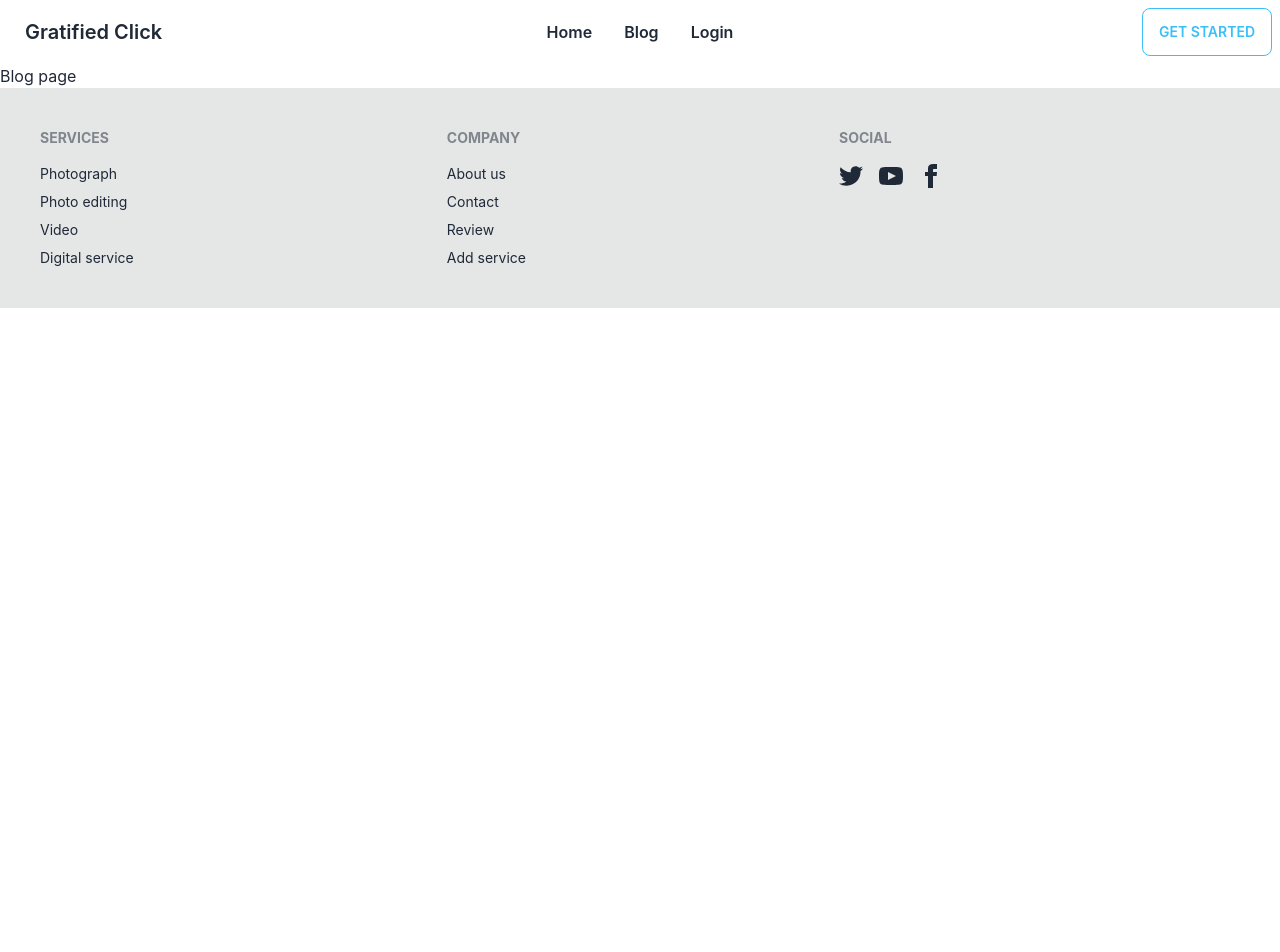
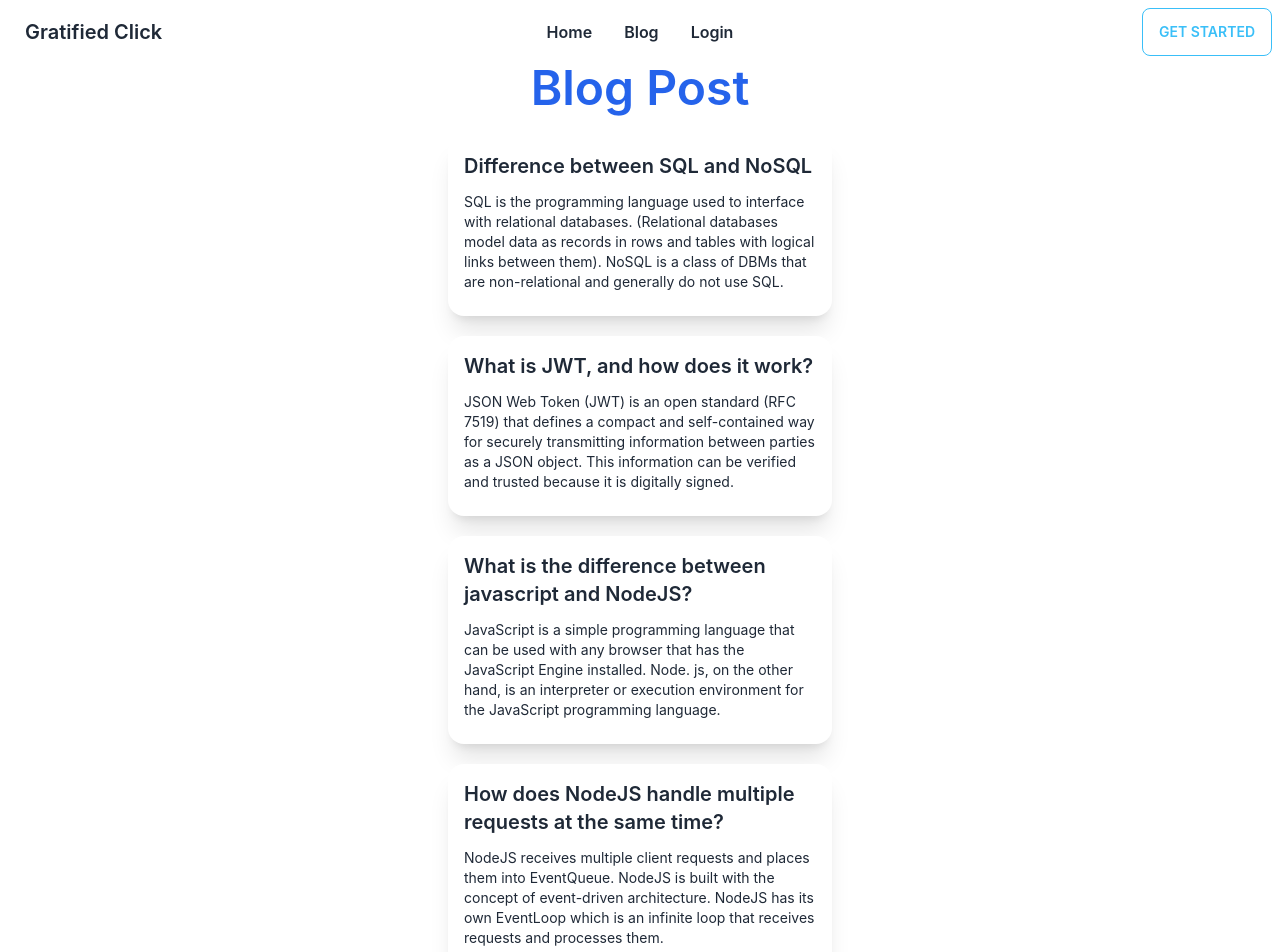
Before and after one commit to SayemAbdullah1/gratified-click-client, a React (Create React App) app: page /blog in a window 1280 px wide. Shown: the top 952 px of the page. Before the commit the page ends 800 px from the top, so only its background shows below. Built offline with nearby package versions, Linux system fonts and the light colour scheme; no server answers.

Commit message:
add blog page

```diff
--- a/src/Componants/pages/Blog/Blog.js
+++ b/src/Componants/pages/Blog/Blog.js
@@ -2,8 +2,40 @@ import React from 'react';
 
 const Blog = () => {
     return (
-        <div>
-            <h2>Blog page</h2>
+        <div className='mx-auto'>
+            <h2 className=' mb-6 text-blue-600 text-5xl font-semibold text-center '>Blog Post</h2>
+            <div className="card card-compact w-96 bg-base-100 shadow-xl mx-auto gap-6 mb-5">
+                <div className="card-body">
+                    <h2 className="card-title">Difference between SQL and NoSQL</h2>
+                    <p>SQL is the programming language used to interface with relational databases. (Relational databases model data as records in rows and tables with logical links between them). NoSQL is a class of DBMs that are non-relational and generally do not use SQL.</p>
+                    <div className="card-actions justify-end">
+                    </div>
+                </div>
+            </div>
+            <div className="card card-compact w-96 bg-base-100 shadow-xl mx-auto gap-6 mb-5">
+                <div className="card-body">
+                    <h2 className="card-title">What is JWT, and how does it work?</h2>
+                    <p>JSON Web Token (JWT) is an open standard (RFC 7519) that defines a compact and self-contained way for securely transmitting information between parties as a JSON object. This information can be verified and trusted because it is digitally signed.</p>
+                    <div className="card-actions justify-end">
+                    </div>
+                </div>
+            </div>
+            <div className="card card-compact w-96 bg-base-100 shadow-xl mx-auto gap-6 mb-5">
+                <div className="card-body">
+                    <h2 className="card-title">What is the difference between javascript and NodeJS?</h2>
+                    <p>JavaScript is a simple programming language that can be used with any browser that has the JavaScript Engine installed. Node. js, on the other hand, is an interpreter or execution environment for the JavaScript programming language.</p>
+                    <div className="card-actions justify-end">
+                    </div>
+                </div>
+            </div>
+            <div className="card card-compact w-96 bg-base-100 shadow-xl mx-auto gap-6 mb-5">
+                <div className="card-body">
+                    <h2 className="card-title">How does NodeJS handle multiple requests at the same time?</h2>
+                    <p>NodeJS receives multiple client requests and places them into EventQueue. NodeJS is built with the concept of event-driven architecture. NodeJS has its own EventLoop which is an infinite loop that receives requests and processes them.</p>
+                    <div className="card-actions justify-end">
+                    </div>
+                </div>
+            </div>
         </div>
     );
 };
--- a/src/Componants/pages/Review/Review.js
+++ b/src/Componants/pages/Review/Review.js
@@ -36,7 +36,7 @@ const Review = () => {
         <div className="overflow-x-auto mt-5 mb-5">
             <h2 className=' mb-6 text-blue-600 text-5xl font-semibold text-center '>All reviews</h2>
            {
-            reviews.service ?
+            // reviews.service ?
             <>
                         <table className="table table-zebra w-full">
 
@@ -61,10 +61,10 @@ const Review = () => {
                             </tbody>
                         </table>
             </>
-            :
-            <>
-                        <h2 className='mt-12 text-center text-red-600 text-5xl'>No Reviews were added!</h2>
-            </>
+            // :
+            // <>
+            //             <h2 className='mt-12 text-center text-red-600 text-5xl'>No Reviews were added!</h2>
+            // </>
            }
         </div>
     );
```
